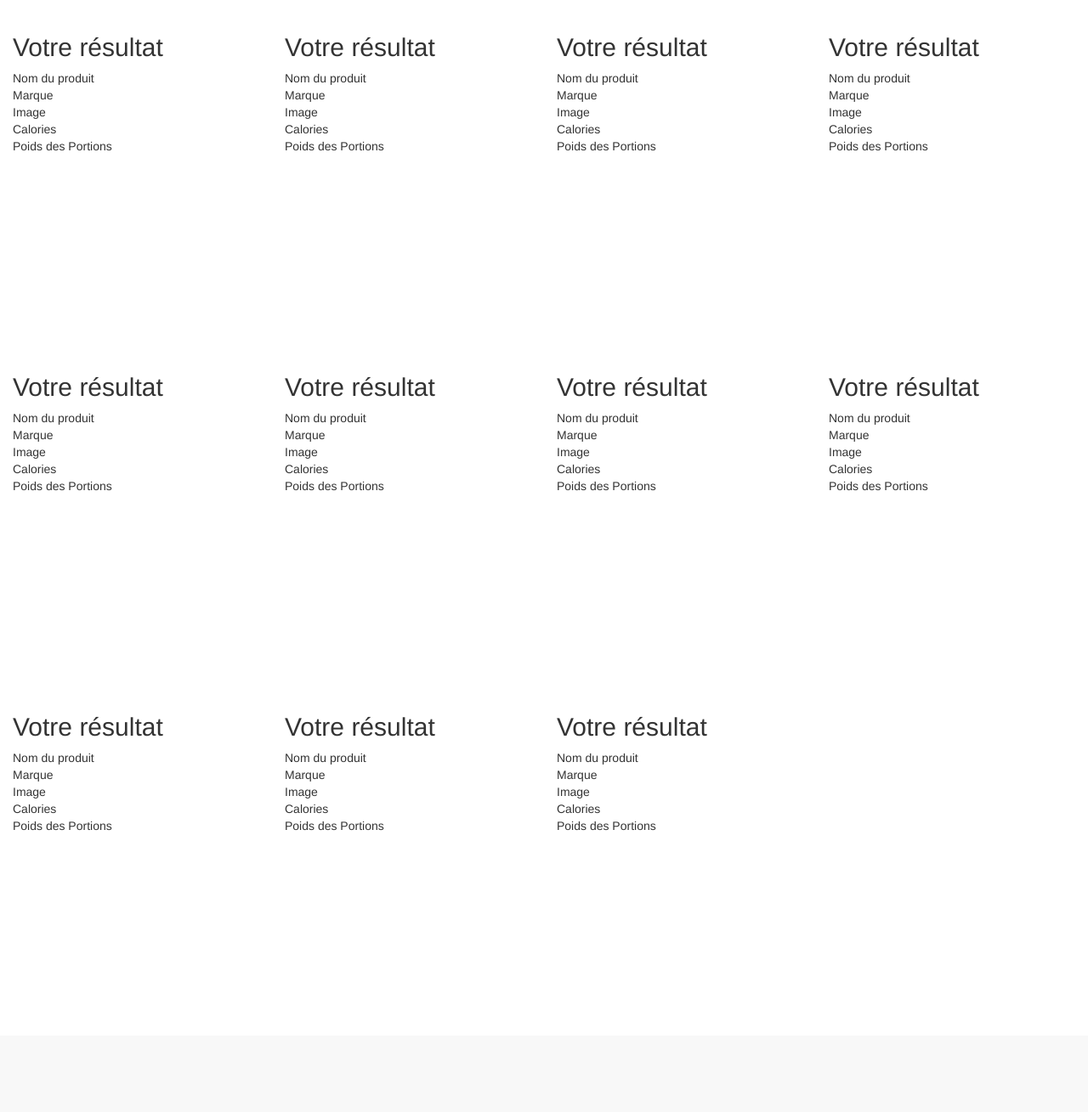
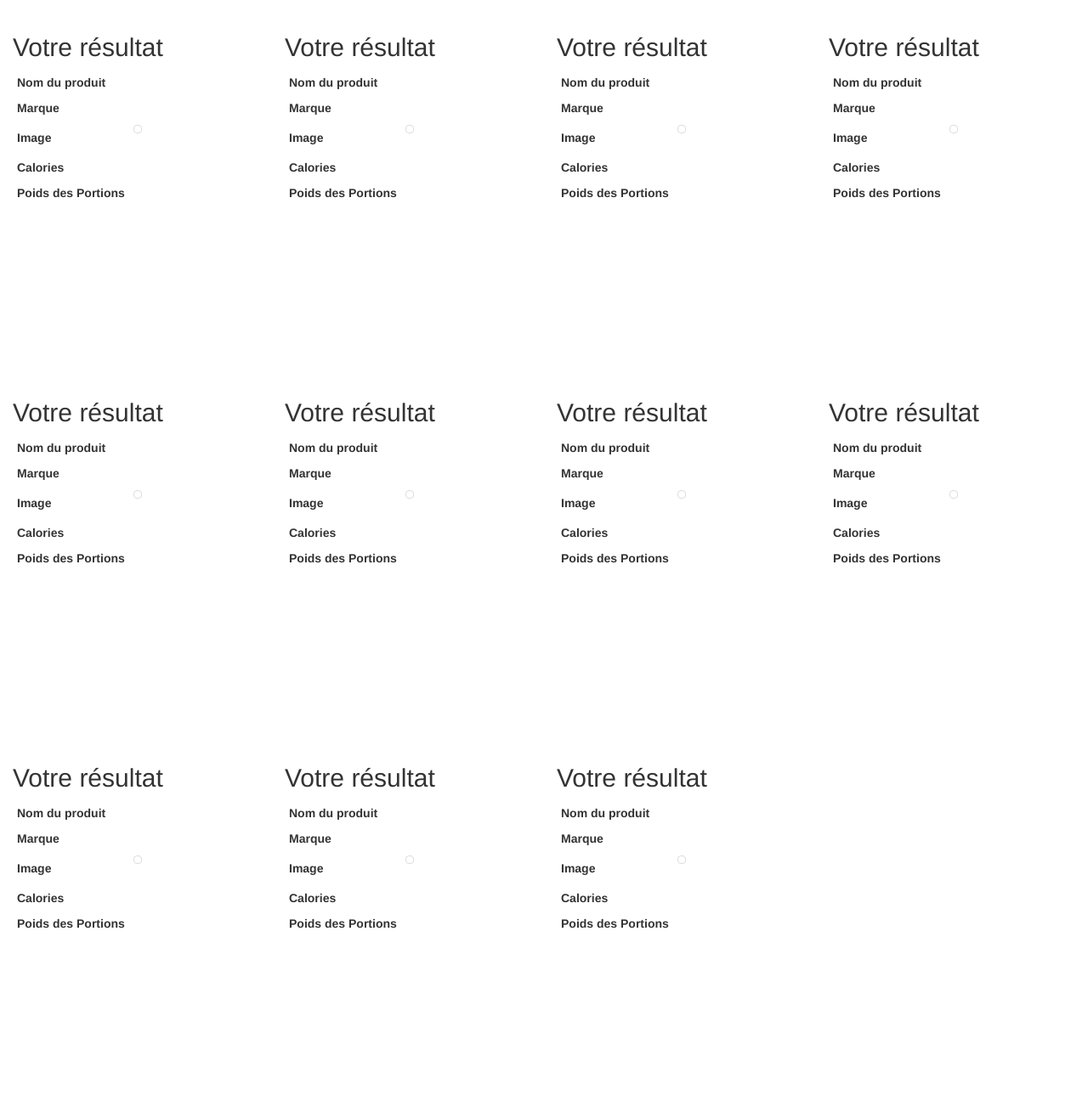
Before and after one commit to BlasonB/hack1flj, a PHP site: page / in a window 1280 px wide. Shown: the part 51-1360 px from the top of the page at 85% size. Before the commit the page ends 1029 px from the top, so only its background shows below. Run offline with PHP 8.4, Linux system fonts and the light colour scheme; data that the repository does not hold is empty.

Commit message:
pas grand chose

```diff
--- a/index.php
+++ b/index.php
@@ -29,23 +29,23 @@ for ($p=0; $p <= 10; $p++) :
             <h2>Votre résultat</h2>
             <table>
                 <tr>
-                    <td>Nom du produit</td>
+                    <td><strong>Nom du produit</strong></td>
                     <td><?=$nomProduit?></td>
                 </tr>
                 <tr>
-                    <td>Marque</td>
+                    <td><strong>Marque</strong></td>
                     <td><?=$marque?></td>
                 </tr>
                 <tr>
-                    <td>Image</td>
-                    <td><img src="<?=$image?>"/></td>
+                    <td><strong>Image</strong></td>
+                    <td><img class="thumbnail" src="<?=$image?>"/></td>
                 </tr>
                 <tr>
-                    <td>Calories</td>
+                    <td><strong>Calories</strong></td>
                     <td><?=$kcal?></td>
                 </tr>
                 <tr>
-                    <td>Poids des Portions</td>
+                    <td><strong>Poids des Portions</strong></td>
                     <td><?=$poidPortion?></td>
                 </tr>
             </table>
--- a/src/style.css
+++ b/src/style.css
@@ -10,82 +10,8 @@ body {
 
 .resultats {
     height: 400px;
+    margin-bottom: 30px;
 }
-
-.navbar_nav {
-    border: none;
-    -webkit-border-radius:0;
-    -moz-border-radius:0;
-    border-radius:0;
-    ba
+td {
+    padding: 5px;
 }
-.navbar_color {
-    background-color: #18252e;
-}
-@media (max-width: 768px) {
-    .navbar_collapse {
-        background-color: #18252e;
-    }
-}
-.navbar_dropdown {
-    background-color: #18252e;
-    border: none;
-    border-radius: 0;
-}
-.navbar_logo {
-}
-.navbar_title {
-    display: inline;
-    color: white;
-    line-height: 24px;
-}
-.navbar_collapseButton {
-    border: none;
-}
-.navbar_collapse{
-    border-top: none;
-}
-.navbar_title {
-    color: white;
-}
-
-/*Fin Navbar */
-
-/*Footer*/
-
-.footer {
-
-}
-.footer_title {
-    color: white;
-}
-.footer_img {
-    height: 50px;
-    width: 50px;
-    margin: 5%;
-}
-.footer_legal {
-    color: white;
-}
-
-/*Fin Footer*/
-
-/*Fin Général */
-
-/*Welcome */
-
-.welcome_navRow {
-    margin-top: 5%;
-    margin-bottom: 5%;
-}
-.welcome_newsDiv {
-    color: #ed7a21;
-    padding:0;
-    background-color: white;
-    padding: none;
-}
-.welcome_newsH1 {
-}
-.welcome_newsP {
-
-}
```
